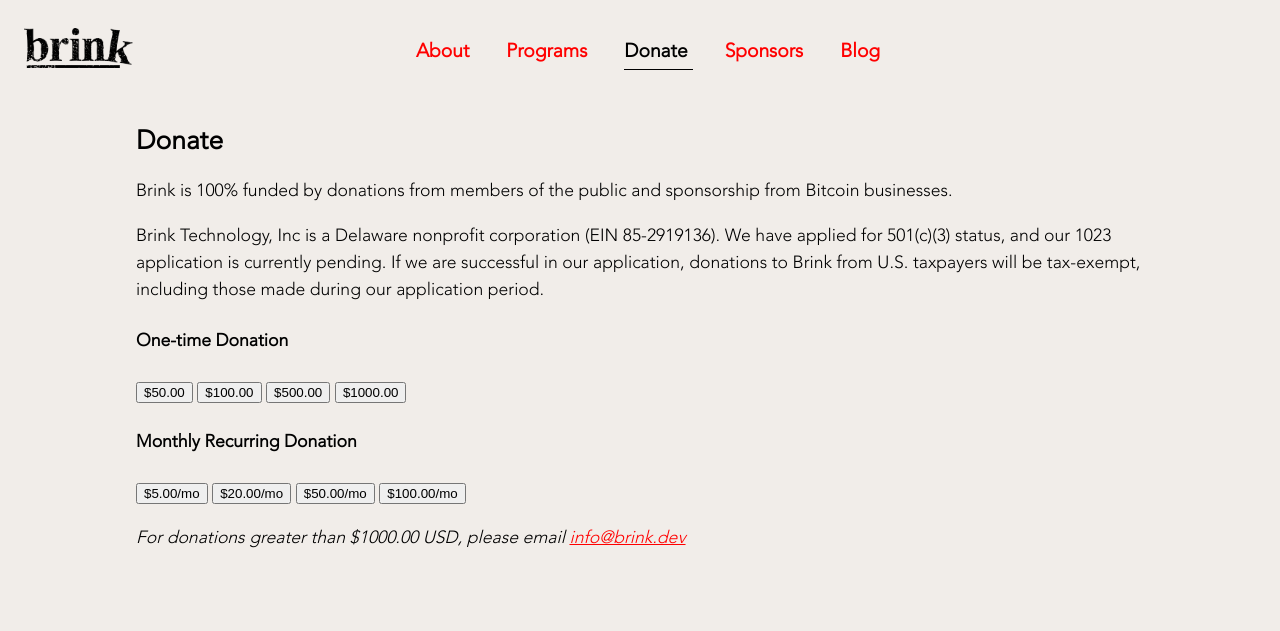
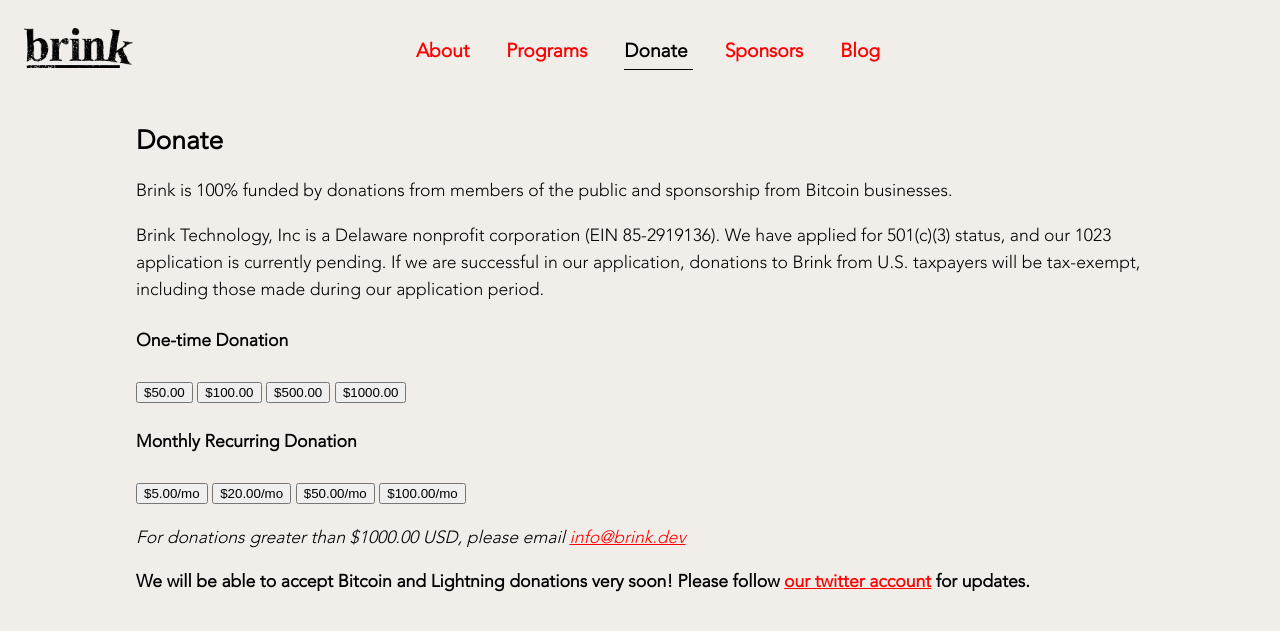
Before and after one commit to bitcoinbrink/website, a Jekyll site: the page built from donate.md, in a window 1280 px wide. Shown: the top 631 px of the page. Built offline with Jekyll 4.4.1, drawn with Linux system fonts in a browser that asks for light colours.

Commit message:
Add BTC/Lightning donations announcement

```diff
--- a/donate.md
+++ b/donate.md
@@ -32,6 +32,8 @@
 
 <p><em>For donations greater than $1000.00 USD, please email <a href="mailto:info@brink.dev">info@brink.dev</a></em></p>
 
+**We will be able to accept Bitcoin and Lightning donations very soon! Please follow [our twitter account](https://twitter.com/{{ site.twitter_username }}) for updates.**
+
 <script src="https://js.stripe.com/v3/"></script>
 <script>
       var PUBLISHABLE_KEY = 'pk_live_51HotqwArUr4rAMAlHIbM3LGwGFb1k2UsRpi91MlbxlYXFJQFSGPcxrJXI3oREpQnWCbTVDHEdzh0RNxsdfzUcSvh002frYUK76';
```
